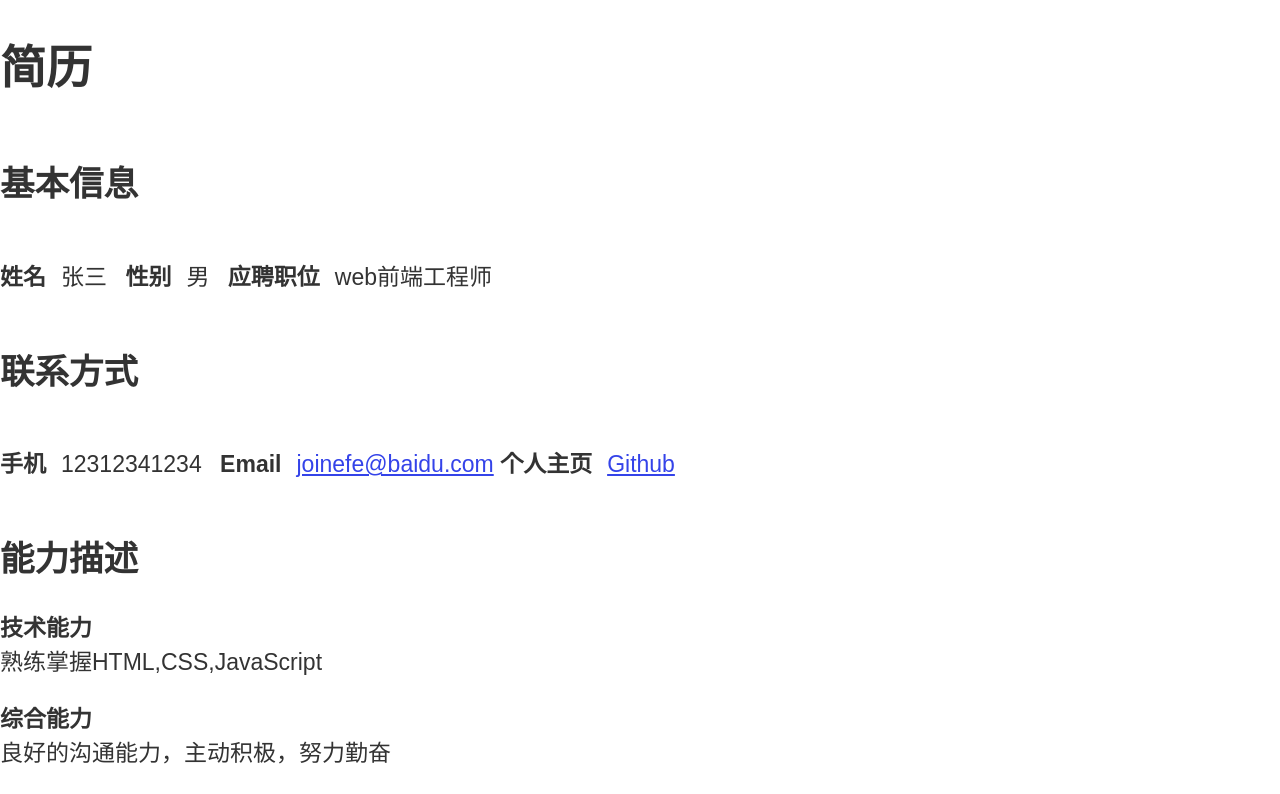
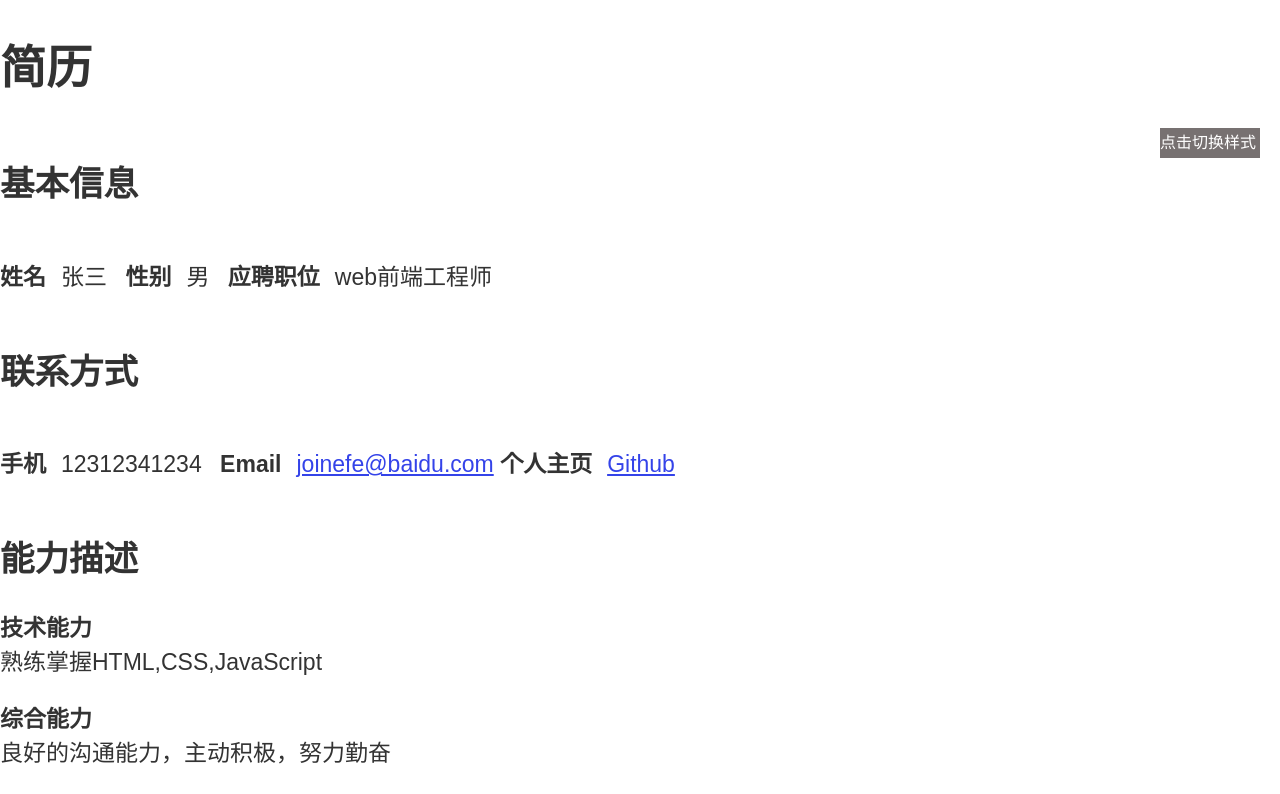
Before and after one commit to yongjieYuan/IFE, a plain HTML site: page Fiveth and sixth day/resume.html in a window 1280 px wide. Shown: the top 794 px of the page. Drawn offline with Linux system fonts and the light colour scheme.

Commit message:
第一次修改，增加了点击切换样式按钮

```diff
--- a/Fiveth and sixth day/resume.html
+++ b/Fiveth and sixth day/resume.html
@@ -58,6 +58,10 @@
                 </dl>
             </div>
         </div>
+        <div id = "change" class="tag">
+            点击切换样式
+        </div>
     </div>
 </body>
+<script src="resume.js"></script>
 </html>
--- /dev/null
+++ b/Fiveth and sixth day/resume.js
@@ -0,0 +1,12 @@
+var oTag = document.getElementById("change");
+var styleLink = document.getElementsByTagName("link")[0];
+var i = 1;
+oTag.onclick = function(){
+    if(i == 4)
+    {
+        i = 1;
+    }
+
+    styleLink.href = "style_" + i + ".css";
+    i++;
+}
--- a/Fiveth and sixth day/style_1.css
+++ b/Fiveth and sixth day/style_1.css
@@ -27,3 +27,14 @@ dt{
 dd{
    margin: 0;
 }
+.tag {
+    position: fixed;
+    cursor: pointer;
+    width: 100px;
+    height: 30px;
+    right: 20px;
+    font-size: 16px;
+    color: #fff;
+    line-height: 30px;
+    background-color: rgb(119, 113, 113);
+}
--- a/Fiveth and sixth day/style_2.css
+++ b/Fiveth and sixth day/style_2.css
@@ -45,3 +45,14 @@ dt{
 dd{
    margin: 0;
 }
+.tag {
+    position: fixed;
+    cursor: pointer;
+    width: 100px;
+    height: 30px;
+    right: 20px;
+    font-size: 16px;
+    color: #fff;
+    line-height: 30px;
+    background-color: rgb(119, 113, 113);
+}
--- a/Fiveth and sixth day/style_3.css
+++ b/Fiveth and sixth day/style_3.css
@@ -70,3 +70,14 @@ dd{
     display: inline-block;
    margin: 0;
 }
+.tag {
+    position: fixed;
+    cursor: pointer;
+    width: 100px;
+    height: 30px;
+    right: 20px;
+    font-size: 16px;
+    color: #fff;
+    line-height: 30px;
+    background-color: rgb(119, 113, 113);
+}
```
